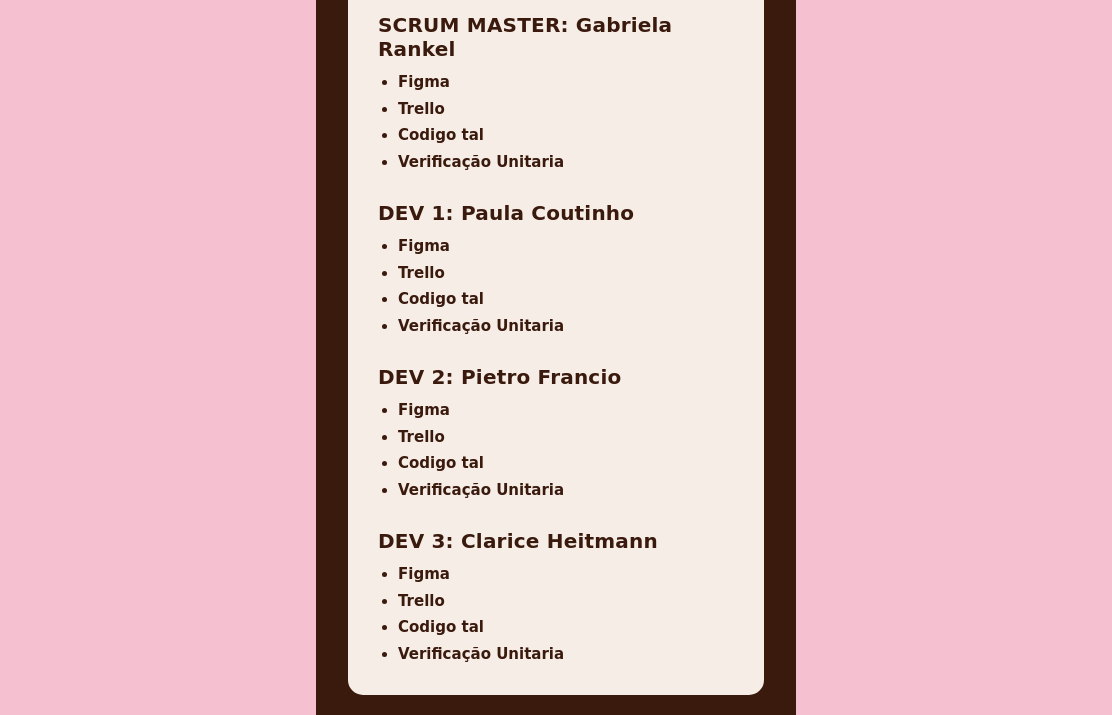
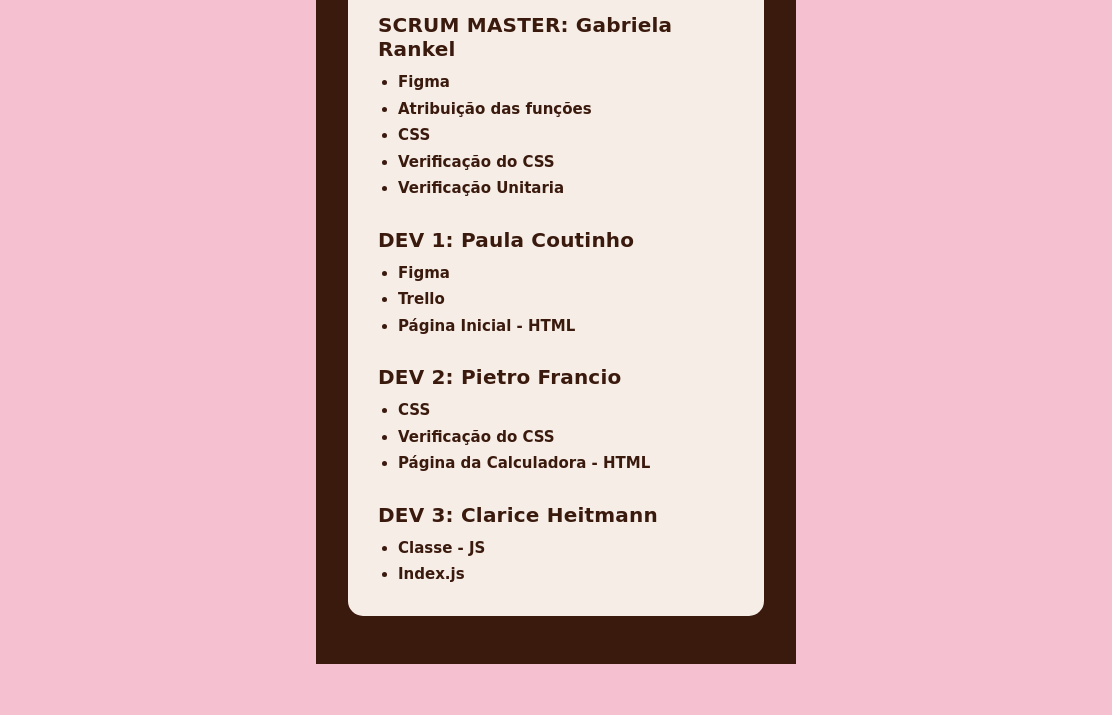
Before and after one commit to GabrielaRankel/geleteria, a website: page html/contato.html in a window 1280 px wide. Shown: the part 299-1014 px from the top of the page, 84-1196 px from the left. After the commit the page ends 963 px from the top, so only its background shows below. Drawn offline with Linux system fonts and the light colour scheme; a web font is replaced by a local one.

Commit message:
concertando 2

```diff
--- a/html/contato.html
+++ b/html/contato.html
@@ -55,8 +55,9 @@
           <h2>SCRUM MASTER: Gabriela Rankel</h2>
           <ul>
             <li>Figma</li>
-            <li>Trello</li>
-            <li>Codigo tal</li>
+            <li>Atribuição das funções</li>
+            <li>CSS</li>
+            <li>Verificação do CSS</li>
             <li>Verificação Unitaria</li>
           </ul>
         </div>
@@ -66,28 +67,24 @@
           <ul>
             <li>Figma</li>
             <li>Trello</li>
-            <li>Codigo tal</li>
-            <li>Verificação Unitaria</li>
+            <li>Página Inicial - HTML</li>
           </ul>
         </div>
 
         <div class="meus_amg">
           <h2>DEV 2: Pietro Francio</h2>
           <ul>
-            <li>Figma</li>
-            <li>Trello</li>
-            <li>Codigo tal</li>
-            <li>Verificação Unitaria</li>
+            <li>CSS</li>
+            <li>Verificação do CSS</li>
+            <li>Página da Calculadora - HTML</li>
           </ul>
         </div>
 
         <div class="meus_amg">
           <h2>DEV 3: Clarice Heitmann</h2>
           <ul>
-            <li>Figma</li>
-            <li>Trello</li>
-            <li>Codigo tal</li>
-            <li>Verificação Unitaria</li>
+            <li>Classe - JS</li>
+            <li>Index.js</li>
           </ul>
         </div>
 
```
